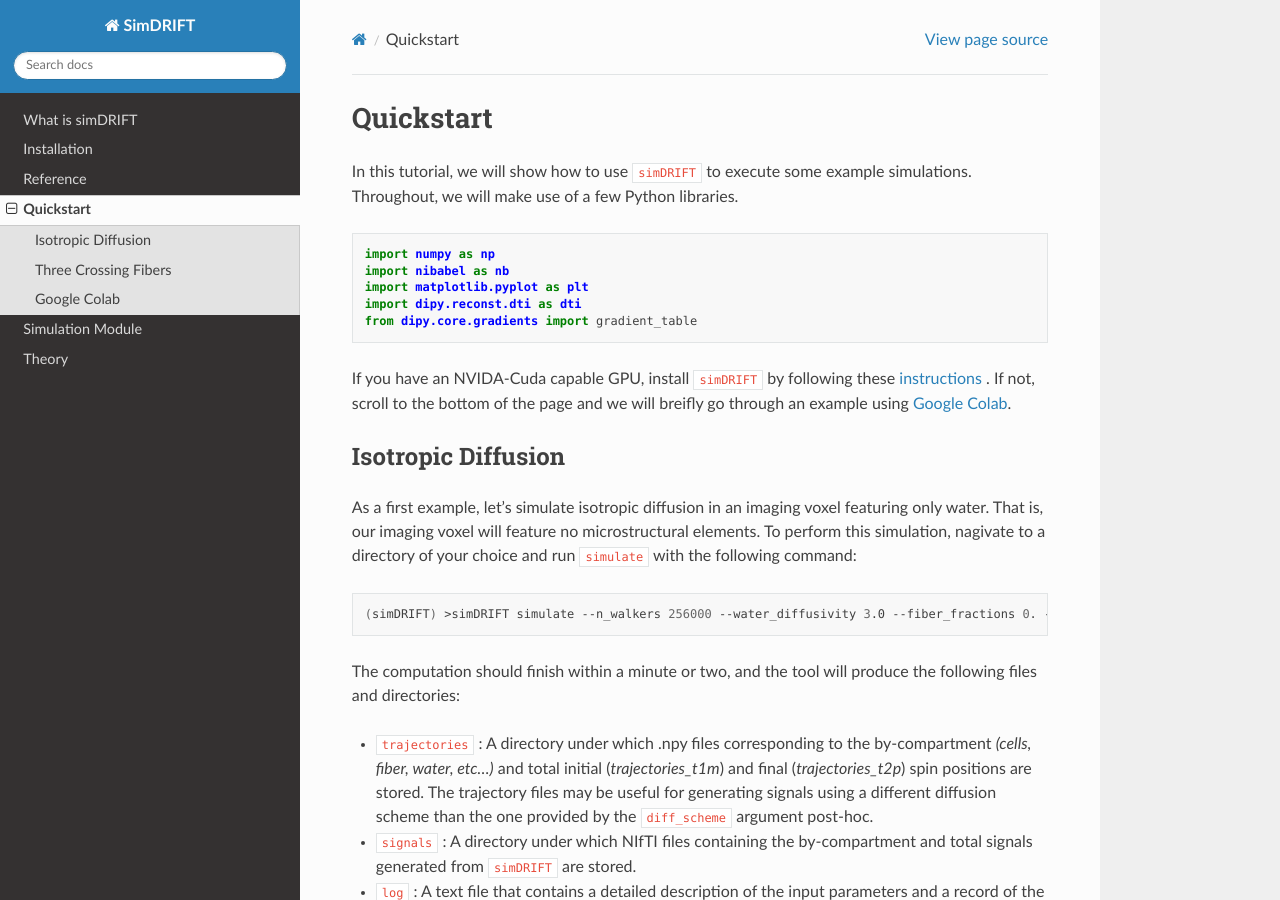
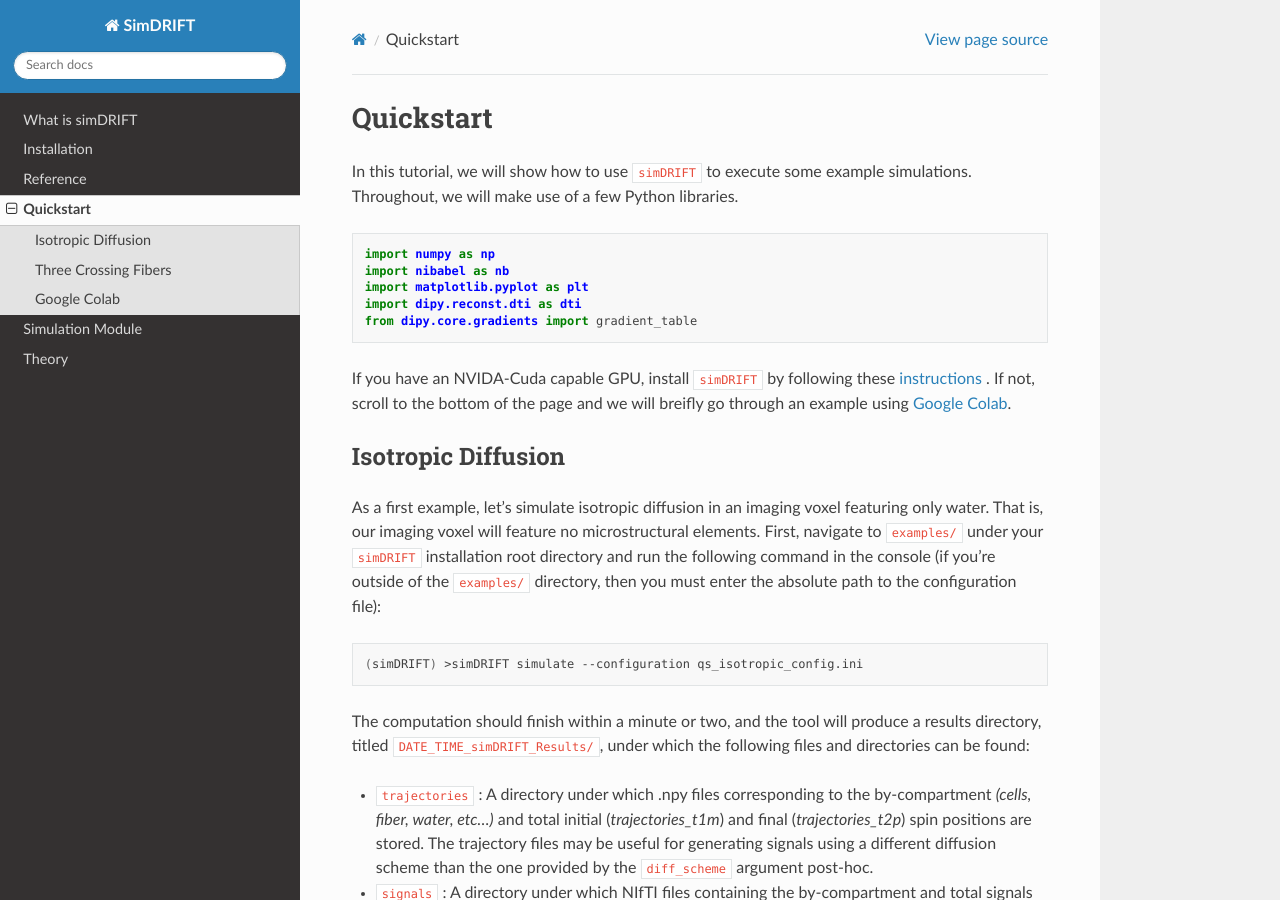
Before and after one commit to jacobblum/simDRIFT, a Sphinx documentation site: the page built from docs/source/quickstart/index.rst, in a window 1280 px wide and 900 px high. Built offline with Sphinx 7.4.7 and the Read the Docs theme 2.0.0, drawn with Linux system fonts in a browser that asks for light colours; some of the changed text lies outside the part shown.

Commit message:
Update index.rst

```diff
--- a/docs/source/quickstart/index.rst
+++ b/docs/source/quickstart/index.rst
@@ -18,27 +18,24 @@
 Isotropic Diffusion
 ----------------
 As a first example, let's simulate isotropic diffusion in an imaging voxel featuring only water. That is,
-our imaging voxel will feature no microstructural elements. To perform this simulation, nagivate to a directory of your choice
-and run ``simulate`` with the following command:
+our imaging voxel will feature no microstructural elements. First, navigate to ``examples/`` under your
+``simDRIFT`` installation root directory and run the following command in the console (if you're outside of the ``examples/`` directory, then you must enter the absolute path to the configuration file):
 
 .. code-block:: bash
 
-    (simDRIFT) >simDRIFT simulate --n_walkers 256000 --water_diffusivity 3.0 --fiber_fractions 0. --diff_scheme DBSI_99 --fiber_diffusions 0. --fiber_radii 1. --theta 0.
+    (simDRIFT) >simDRIFT simulate --configuration qs_isotropic_config.ini
 
-The computation should finish within a minute or two, and the tool will produce the following files and directories:
+The computation should finish within a minute or two, and the tool will produce a results directory, titled ``DATE_TIME_simDRIFT_Results/``, under which the following files and directories can be found:
 
 * ``trajectories`` : A directory under which .npy files corresponding to the by-compartment *(cells, fiber, water, etc...)* and total initial (*trajectories_t1m*) and final (*trajectories_t2p*)
   spin positions are stored. The trajectory files may be useful for generating signals using a different diffusion scheme than the one provided
   by the ``diff_scheme`` argument post-hoc.
-
 
 * ``signals`` : A directory under which NIfTI files containing the by-compartment and total signals generated from ``simDRIFT`` are stored.
 
 * ``log`` : A text file that contains a detailed description of the input parameters and a record of the simulation's execution
 
 * ``input_configuration``: A copy of the input INI configuration file so that simulation input parameters may be referenced or simulations may be reproduced in the future.
-
-
 
 We can analyze the results using a simple python script:
 
@@ -114,11 +111,11 @@
 Three Crossing Fibers
 ----------------
 Now, let's simulate a more complicated imaging voxel featuring three crossing fibers with intrinsic diffusivities :math:`1.0`, :math:`2.0`, and :math:`3.0`, and orientations :math:`0^{\circ}`,
-:math:`45^{\circ}`, :math:`135^{\circ}` respectively. To do so, type the following command:
+:math:`45^{\circ}`, :math:`135^{\circ}` respectively. To do so, ensure you're current working directory is still the ``examples/`` directory, and type the following command:
 
 .. code-block:: bash
 
-    (simDRIFT) >simDRIFT simulate --n_walkers 256000 --fiber_fractions .1,.1,.1 --fiber_diffusions 1.,2.,3. --thetas 0,45,135 --fiber_radii 2.5,2.5,2.5 --cell_fractions 0.,0. --voxel_dims 150
+    (simDRIFT) >simDRIFT simulate --configuration qs_three_fibers_config.ini
 
 The computation should finish within about five or six minutes.
 
@@ -270,7 +267,4 @@
 
 .. code-block:: python
 
-   [5] !simDRIFT simulate --n_walkers 256000 --water_diffusivity 3.0 --fiber_fractions 0. --diff_scheme DBSI_99 --fiber_diffusions 0. -- fiber_radii 1. --theta 0.
-
-The simulation should complete in about two or three minutes! The results can be analyzed by following the directions used for the
-NVIDA-Cuda capable GPU instructions above. Subsequent simulations may also be performed in an analgous manner by tweaking the input parameters in the ``simulate`` command.
+   [5] !simDRIFT simulate --configuration PATH_TO_CONFIG.INI file
```
